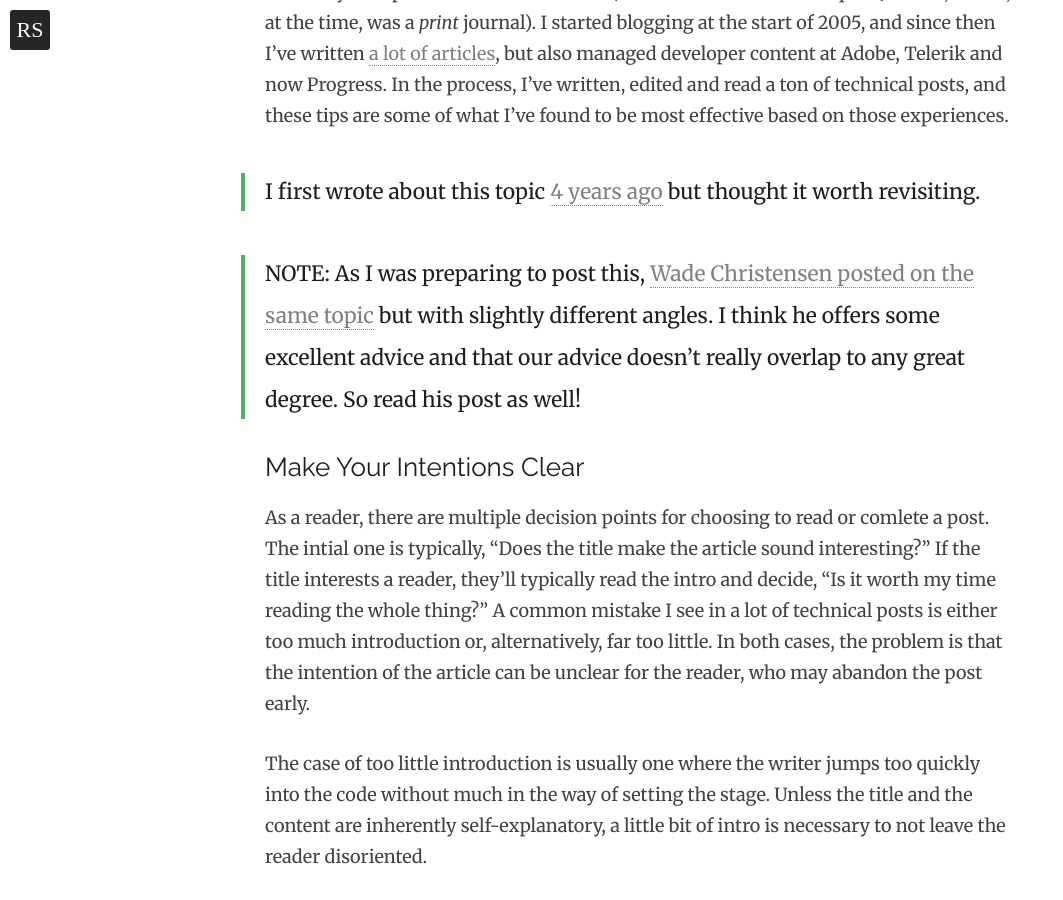
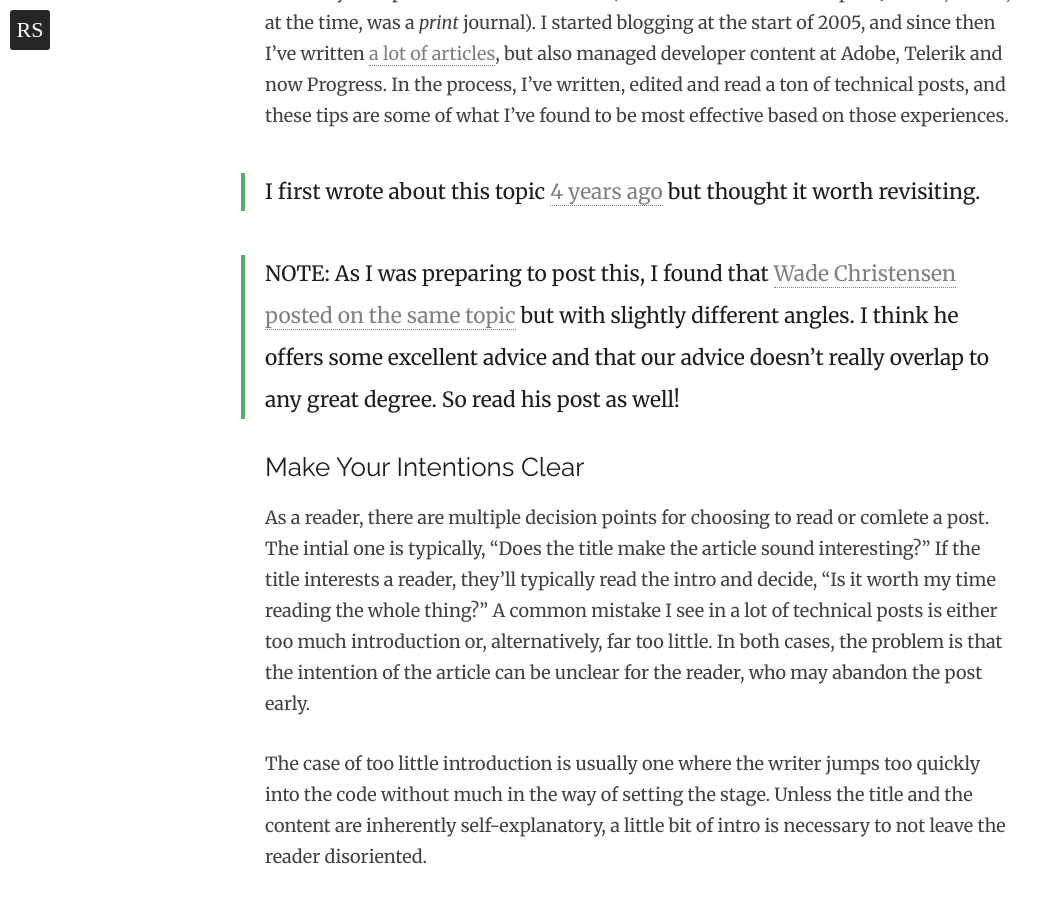
Before and after one commit to remotesynth/remotesynth.github.io, a Jekyll site: the page built from _posts/2019-05-23-writing-technical-posts.md, in a window 1280 px wide and 900 px high, scrolled down 1217 px. Shown: the whole window, without its empty margins (0-1063 px from the left). Built offline with Jekyll 4.4.1, drawn with Linux system fonts in a browser that asks for light colours; a script that is not in the unit is left out; comment, search, counter and statistics services are not loaded.

Commit message:
Update 2019-05-23-writing-technical-posts.md

```diff
--- a/_posts/2019-05-23-writing-technical-posts.md
+++ b/_posts/2019-05-23-writing-technical-posts.md
@@ -14,7 +14,7 @@ In this article, I want to go over a few things that I have learned that may be
 
 > I first wrote about this topic [4 years ago](https://remotesynthesis.com/blog/writing-for-tech-audience) but thought it worth revisiting.
 
-> NOTE: As I was preparing to post this, [Wade Christensen posted on the same topic](https://dev.to/astuteape/a-guide-to-better-technical-writing-1mdg) but with slightly different angles. I think he offers some excellent advice and that our advice doesn't really overlap to any great degree. So read his post as well!
+> NOTE: As I was preparing to post this, I found that [Wade Christensen posted on the same topic](https://dev.to/astuteape/a-guide-to-better-technical-writing-1mdg) but with slightly different angles. I think he offers some excellent advice and that our advice doesn't really overlap to any great degree. So read his post as well!
 
 ## Make Your Intentions Clear
 
```
